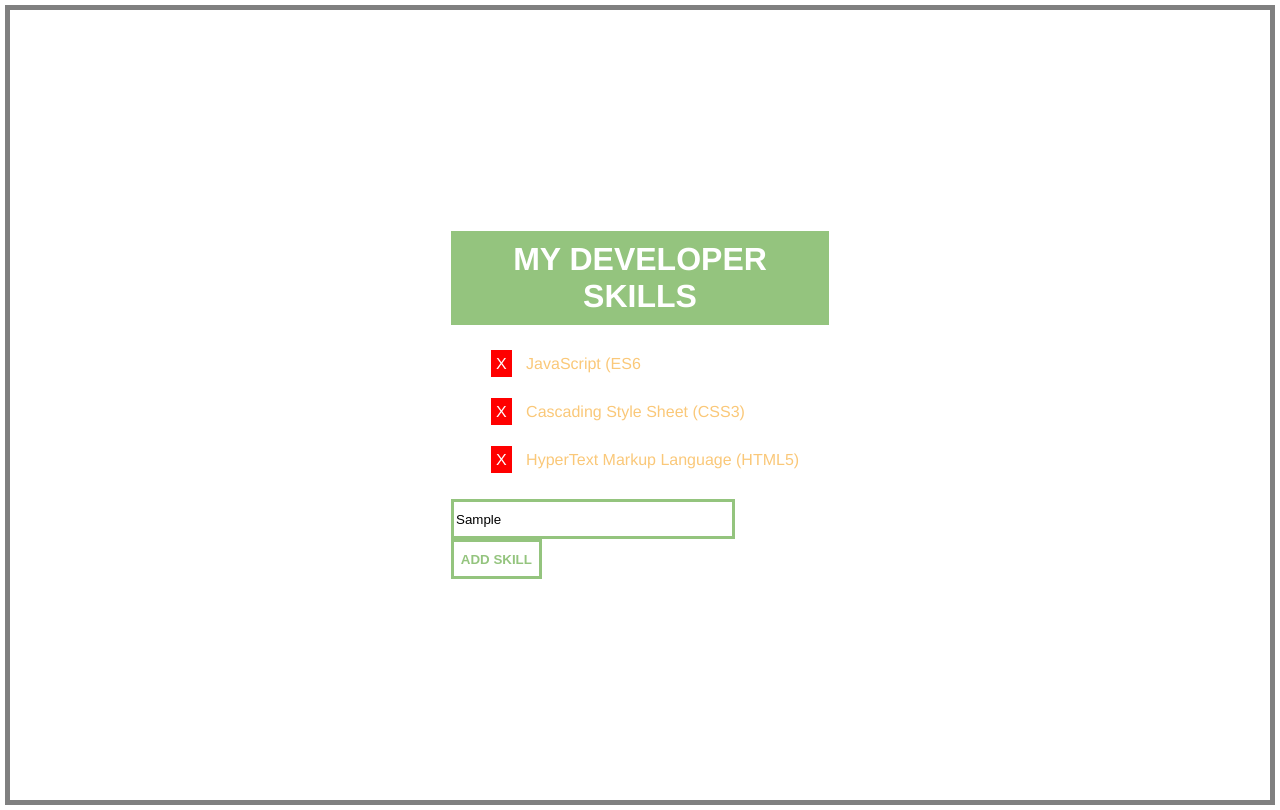
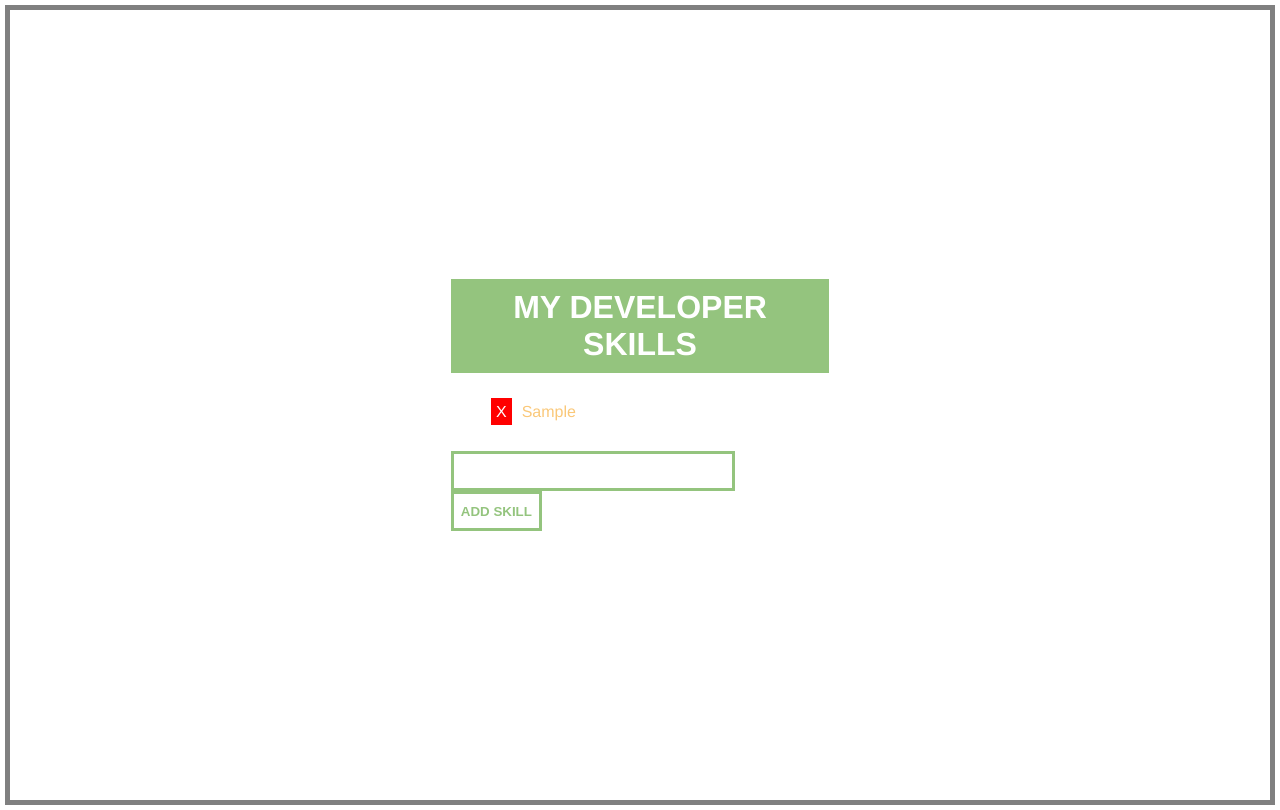
Before and after one commit to SwiftHoliday/My-Developer-Skills, a plain HTML site: page index.html in a window 1280 px wide. Both pictures are taken after typing "Sample" into the empty fields and a click on the button "ADD SKILL". Drawn offline with nearby package versions, Linux system fonts and the light colour scheme.

Commit message:
adds functionality to add skill button and adds functions

```diff
--- a/css/style.css
+++ b/css/style.css
@@ -50,6 +50,7 @@ li span {
 
 
 input, button {
+
     border: 3px solid #94c47e;
     height: 40px;
 }
--- a/index.html
+++ b/index.html
@@ -12,11 +12,7 @@ src="https://code.jquery.com/jquery-3.3.1.min.js" integrity="sha256-FgpCb/KJQlLN
 <body>
    <main>
        <h1>My Developer Skills</h1>
-       <ul>
-           <li><span>X</span> JavaScript (ES6</li>
-           <li><span>X</span> Cascading Style Sheet (CSS3)</li>
-           <li><span>X</span> HyperText Markup Language (HTML5)</li>
-       </ul>
+       <ul></ul>
        <input type="text">
        <button>Add Skill</button>
    </main>
--- a/js/script.js
+++ b/js/script.js
@@ -0,0 +1,51 @@
+// IPO - Input Process Output
+
+// Constants and Variables (State)
+let skills;
+
+// Cached Element References
+const $button = $('button');
+const $ul = $('ul');
+const $input = $('input');
+
+// Event Listeners
+$button.on('click', handleAddSkill);
+$ul.on('click', handleDelete);
+
+// Functions
+
+init();
+
+function init() {
+skills = [];
+render();
+}
+
+function handleAddSkill() {
+    // store the value from the input tag inside a local variable
+    const skill = $input.val();
+    // check to make sure we have skill data
+    if(skill) {
+        // create the UI for a skill
+        const $skill = $(`<li><span>X</span>${skill}</li>`)
+        // push the skill UI into the skills list
+        skills.push($skill);
+        // clear the input tag's value
+        $input.val('');
+        // Call render()
+        render()
+    } else return;
+
+}
+
+function handleDelete() {
+    alert('Elements inside of ul tag clicked');
+}
+
+function render() {
+// take the list of skills in the skills array and add them to the ul tag
+if(!skills.length) $ul.css('margin-bottom', '30px');
+else $ul.css('margin-bottom', '0px');
+
+$ul.html(skills);
+}
```
